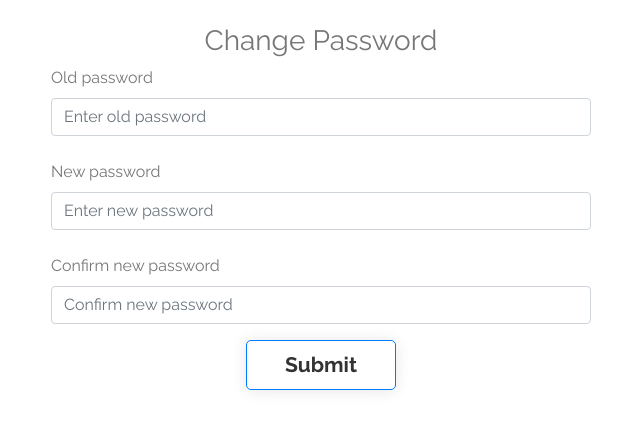
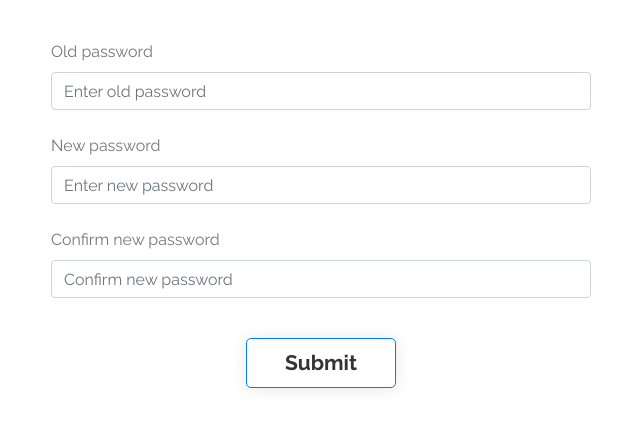
Before and after one commit to SrirangaDigital/auth-sandesha, a PHP site: the page made by application/views/user/changePassword.php in a window 1280 px wide. Shown: the top 430 px of the page, without its empty margins (319-959 px from the left). Run offline with PHP 8.4, Linux system fonts and the light colour scheme; the template is opened without the code that fills it, so the values that code supplies are empty; some libraries are stand-ins or nearby versions.

Commit message:
Change password ui fixes

```diff
--- a/application/views/user/changePassword.php
+++ b/application/views/user/changePassword.php
@@ -1,3 +1,5 @@
+<?php header("X-Frame-Options: allow-from https://sambhashanasandesha.in/"); ?>
+
 <script type="text/javascript">
 	$(document).ready(function() {
 
@@ -17,10 +19,9 @@ function validatePassword(){ (newPassword.val() != confirmPassword.val()) ? conf
 <div class="container">
 	<div class="row justify-content-center">
 		<div class="col-md-6"><br />
-			<h3 class="text-center">Change Password</h3>
 			<div id="result" class="hide alert alert-danger">&nbsp;</div>
 			<form id="passwordChangeForm" method="POST">
-				<div class="form-group">
+				<div class="form-group mt-3">
 					<label for="oldPassword">Old password</label>
 					<input required type="password" class="form-control" name="oldPassword" id="oldPassword" aria-describedby="oldPassword" placeholder="Enter old password"><br />
 					<label for="newPassword">New password</label>
@@ -29,7 +30,7 @@ function validatePassword(){ (newPassword.val() != confirmPassword.val()) ? conf
 					<input required type="password" class="form-control" id="confirmPassword" placeholder="Confirm new password">
 				</div>
 				<div class="row">
-    				<div class="col-12 text-center mb-3">
+    				<div class="col-12 text-center mt-4">
 						<button id="submit" type="submit" class="btn btn-primary">Submit</button>
 					</div>
 				</div>
```
